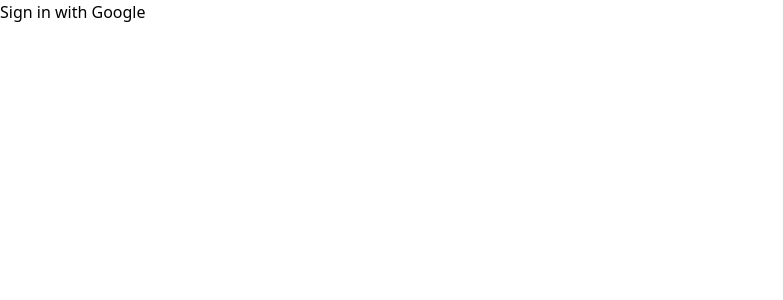
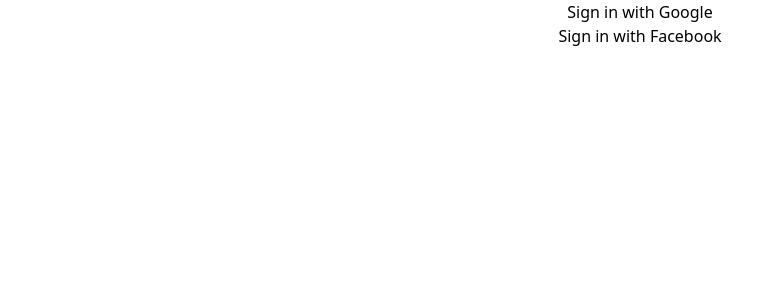
Before and after one commit to jason-beh/TolongCariKerja, a Next.js app: page /login in a window 1280 px wide. Shown: the top 300 px of the page, without its empty margins (0-783 px from the left). Built offline with nearby package versions, Linux system fonts and the light colour scheme; no server answers.

Commit message:
Facebook OAuth Login

```diff
--- a/pages/api/auth/[...nextauth].js
+++ b/pages/api/auth/[...nextauth].js
@@ -9,6 +9,10 @@
       authorizationUrl:
         "https://accounts.google.com/o/oauth2/v2/auth?prompt=consent&access_type=offline&response_type=code",
     }),
+    Providers.Facebook({
+      clientId: process.env.FACEBOOK_CLIENT_ID,
+      clientSecret: process.env.FACEBOOK_CLIENT_SECRET,
+    }),
   ],
 
   // A database is optional, but required to persist accounts in a database
--- a/pages/login.js
+++ b/pages/login.js
@@ -16,7 +16,10 @@
     return;
   } else if (!loading && !session) {
     return (
+      <div class="flex flex-col">
       <button onClick={() => signIn("google", { callbackUrl: "/" })}>Sign in with Google</button>
+      <button onClick={() => signIn("facebook", { callbackUrl: "/" })}>Sign in with Facebook</button>
+      </div>
     );
   }
 }
```
